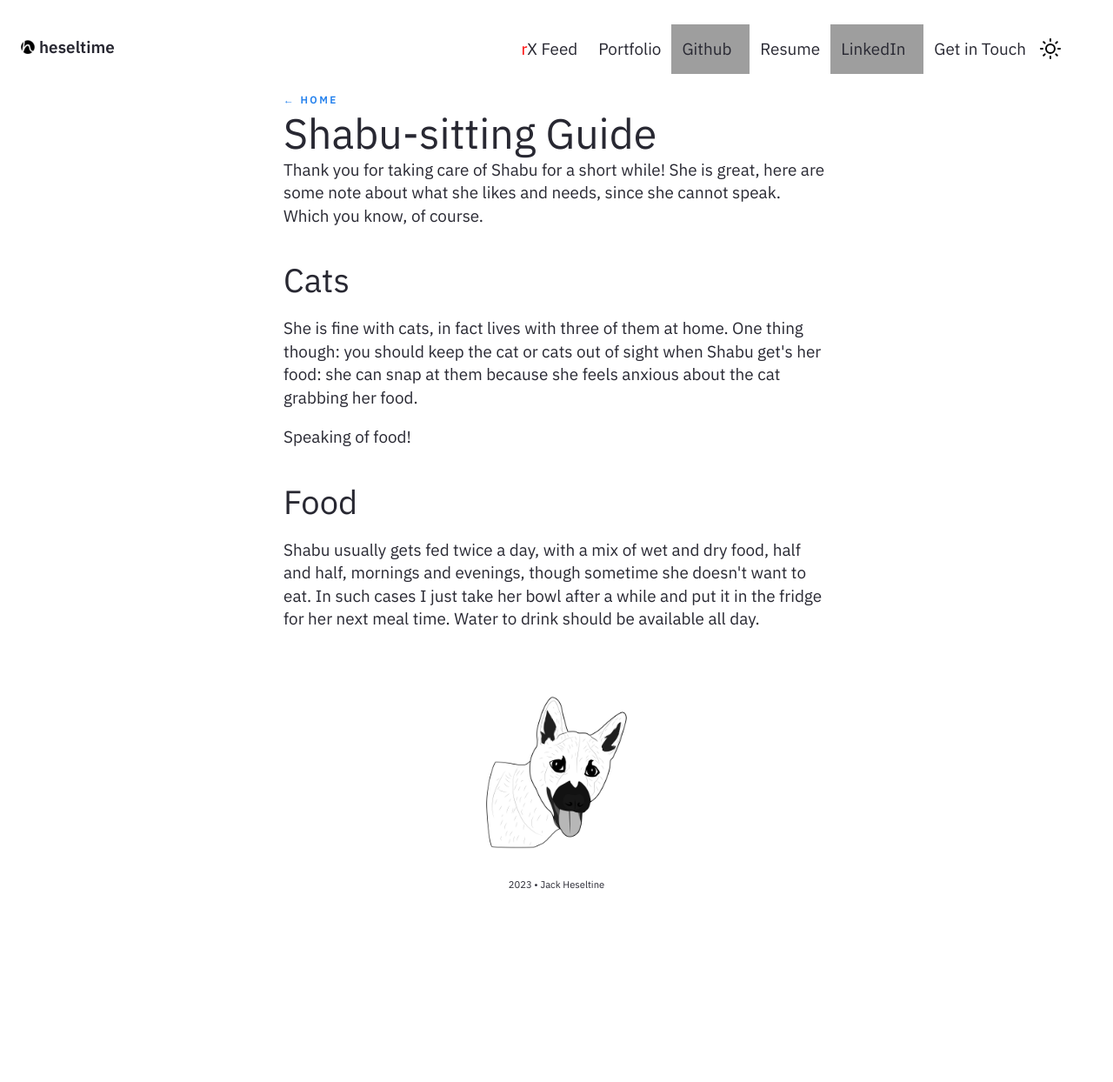
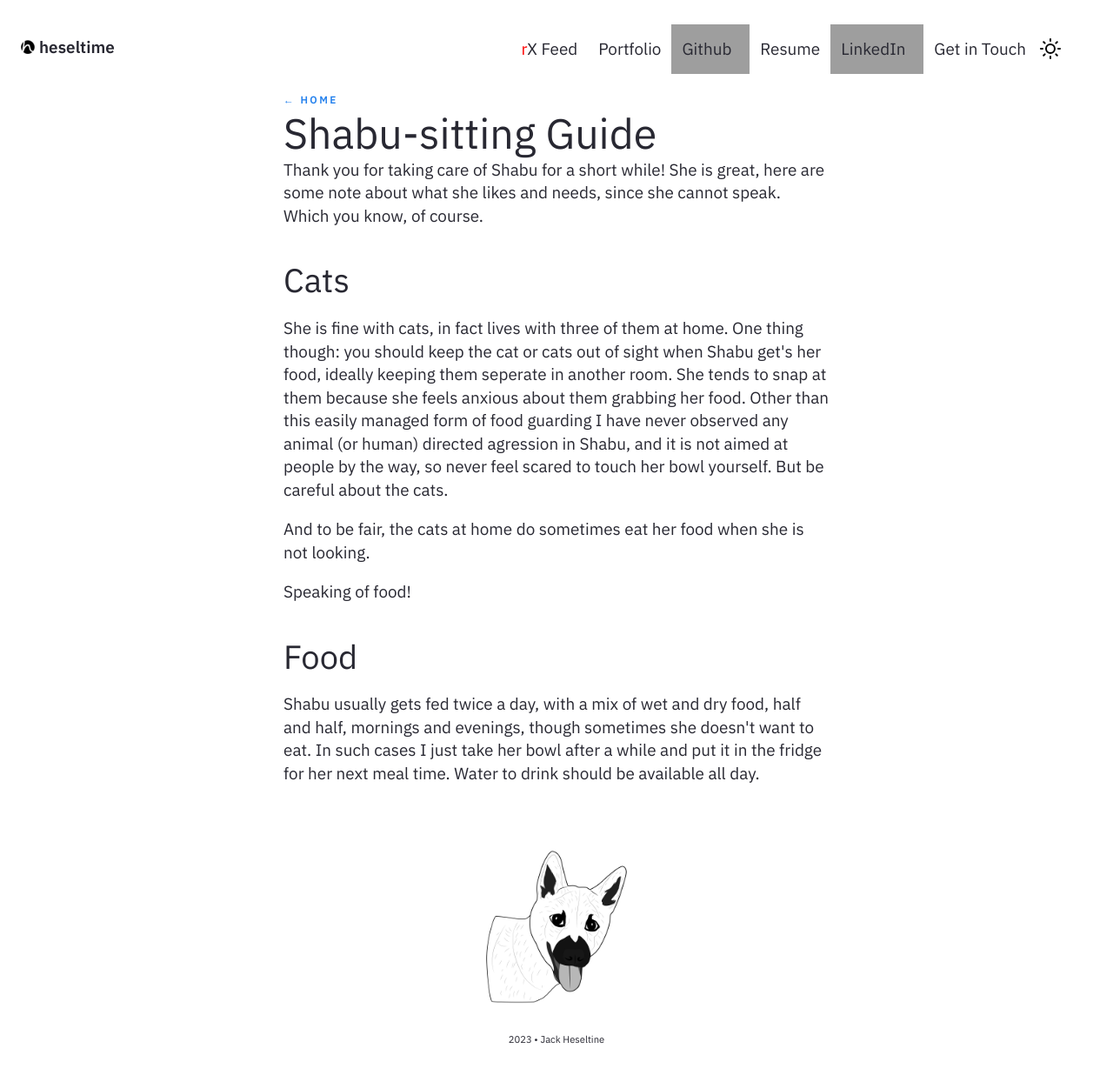
Before and after one commit to heseltime/heseltime.github.io, a Jekyll site: the page built from pages/shabu.md, in a window 1280 px wide. Shown: the whole page at 87% size. Built offline with Jekyll 4.4.1, drawn with Linux system fonts in a browser that asks for light colours; before the commit the page ends 1066 px from its top, so only the background shows below that; grey boxes are pictures that could not be loaded.

Commit message:
shabu page update

```diff
--- a/pages/shabu.md
+++ b/pages/shabu.md
@@ -9,10 +9,12 @@ Thank you for taking care of Shabu for a short while! She is great, here are som
 
 # Cats #
 
-She is fine with cats, in fact lives with three of them at home. One thing though: you should keep the cat or cats out of sight when Shabu get's her food: she can snap at them because she feels anxious about the cat grabbing her food.
+She is fine with cats, in fact lives with three of them at home. One thing though: you should keep the cat or cats out of sight when Shabu get's her food, ideally keeping them seperate in another room. She tends to snap at them because she feels anxious about them grabbing her food. Other than this easily managed form of food guarding I have never observed any animal (or human) directed agression in Shabu, and it is not aimed at people by the way, so never feel scared to touch her bowl yourself. But be careful about the cats.
+
+And to be fair, the cats at home do sometimes eat her food when she is not looking.
 
 Speaking of food!
 
 # Food #
 
-Shabu usually gets fed twice a day, with a mix of wet and dry food, half and half, mornings and evenings, though sometime she doesn't want to eat. In such cases I just take her bowl after a while and put it in the fridge for her next meal time. Water to drink should be available all day.
+Shabu usually gets fed twice a day, with a mix of wet and dry food, half and half, mornings and evenings, though sometimes she doesn't want to eat. In such cases I just take her bowl after a while and put it in the fridge for her next meal time. Water to drink should be available all day.
```
